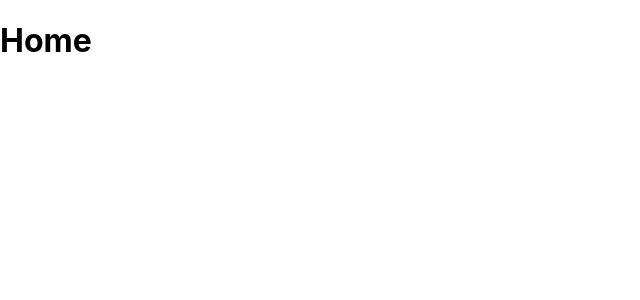
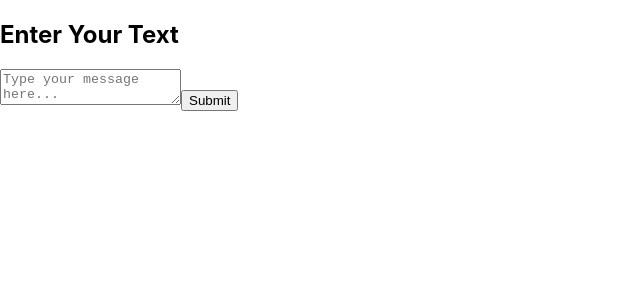
Before and after one commit to Alfred-Folashade/Smart-Flashcard-Generator, a React (Create React App) app in the folder Smart-Flashcard-Generator/Frontend/my-react-app/: page / in a window 1280 px wide. Shown: the top 300 px of the page, without its empty margins (0-640 px from the left). Built offline with nearby package versions, Linux system fonts and the light colour scheme.

Commit message:
Moved html code from flashcard_home to home.js

```diff
--- a/Smart-Flashcard-Generator/Frontend/my-react-app/src/pages/Home.js
+++ b/Smart-Flashcard-Generator/Frontend/my-react-app/src/pages/Home.js
@@ -2,10 +2,25 @@ import React from 'react'
 
 const Home = () => {
     return (
-      <div>
 
-          <h1>Home</h1>
-      </div>
+        <div>
+            <div className="cloud" style={{top: "50px", left: "50px"}}></div>
+            <div className="cloud" style={{top: "120px", left: "200px"}}></div>
+            <div className="cloud" style={{top: "200px", left: "100px"}}></div>
+            <div className="cloud" style={{top: "300px", left: "250px"}}></div>
+            <div className="cloud" style={{top: "400px", left: "50px"}}></div>
+            <div className="cloud" style={{top: "500px", left: "300px"}}></div>
+            <div className="cloud" style={{top: "600px", left: "150px"}}></div>
+
+
+            <div class="text-box-container">
+                <form action="" method="post">
+                <h2 class="text-box-title">Enter Your Text</h2>
+                <textarea  class="text-input" placeholder="Type your message here..."></textarea>
+                <button class="submit-button">Submit</button>
+                </form>
+            </div>
+        </div>
     )
   }
 
```
Also changed, not shown: 1 other file (tests, documents, lock files or other folders).
